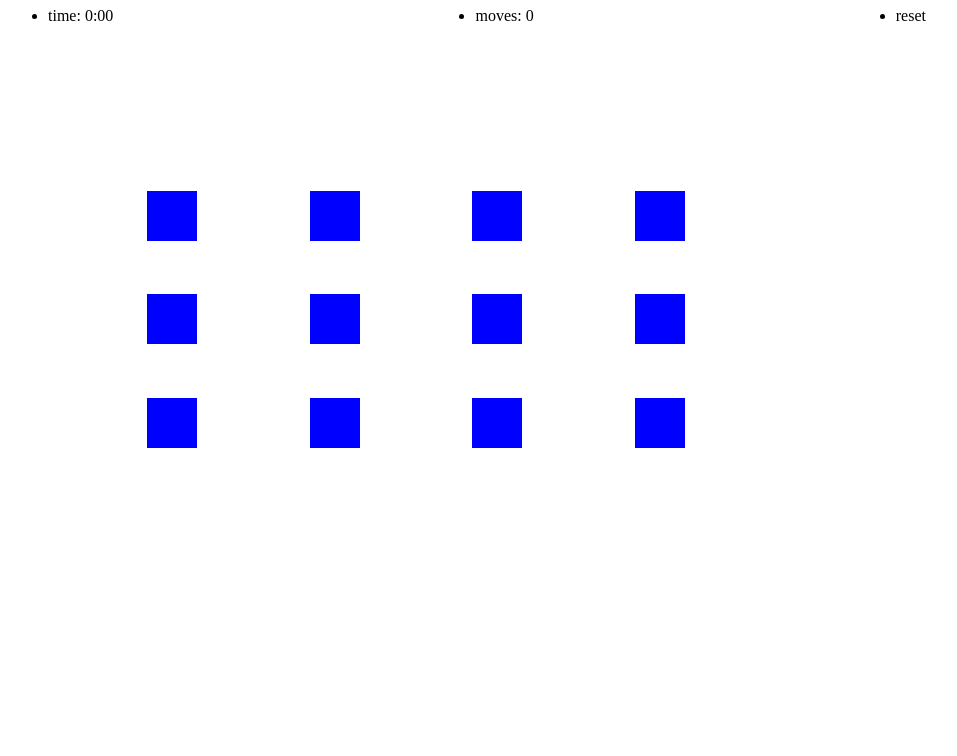
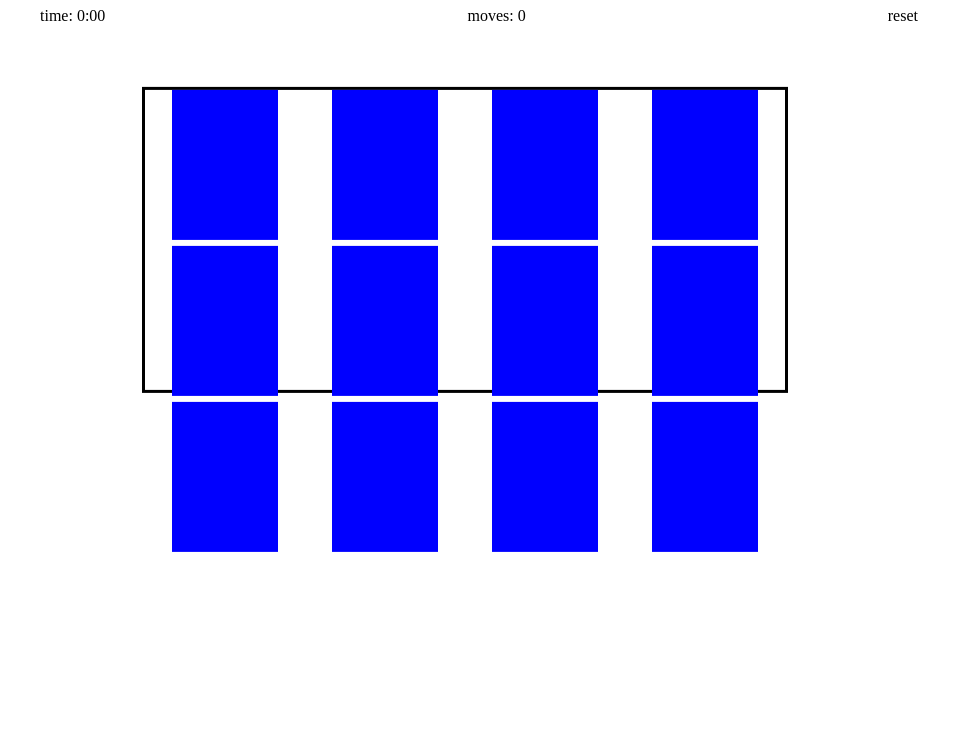
Before and after one commit to KailGreene/matchingGame, a website: page index.html in a window 1280 px wide. Shown: the part 73-829 px from the top of the page, without its empty margins (181-1138 px from the left). After the commit the page ends 800 px from the top, so only its background shows below. Drawn offline with nearby package versions, Linux system fonts and the light colour scheme.

Commit message:
lots of styling changes

```diff
--- a/index.html
+++ b/index.html
@@ -4,6 +4,7 @@
     <meta charset="UTF-8" />
     <meta name="viewport" content="width=device-width, initial-scale=1.0" />
     <meta http-equiv="X-UA-Compatible" content="ie=edge" />
+    <link rel="stylesheet" href="node_modules\normalize.css\normalize.css" />
     <link rel="stylesheet" href="main.css" />
     <title>Document</title>
   </head>
--- a/main.scss
+++ b/main.scss
@@ -3,27 +3,39 @@ body {
   width: 100%;
 }
 h1 {
+  text-align: center;
+}
+img {
+  max-width: 100;
+  height: auto;
 }
 .game-area {
-  text-align: center;
+  height: 100vh;
+  width: 100%;
+  overflow: hidden;
 }
 .game-area_parameters {
   display: flex;
   flex-direction: row;
   justify-content: space-around;
+  text-decoration: none;
+  list-style: none;
 }
 
 .game-mat {
   height: 300px;
   width: 50%;
-  transform: translate(50%, 50%);
+  transform: translate(50%, 15%);
   display: grid;
   grid-template-columns: repeat(4, auto);
-  grid-gap: 10px;
+  grid-row-gap: 6px;
+  border: 3px solid black;
 
   .card {
-    height: 50px;
-    width: 50px;
+    height: 150px;
+    width: 66%;
     background-color: blue;
+    align-self: center;
+    justify-self: center;
   }
 }
```
Also changed, not shown: main.css, 1 other file.
